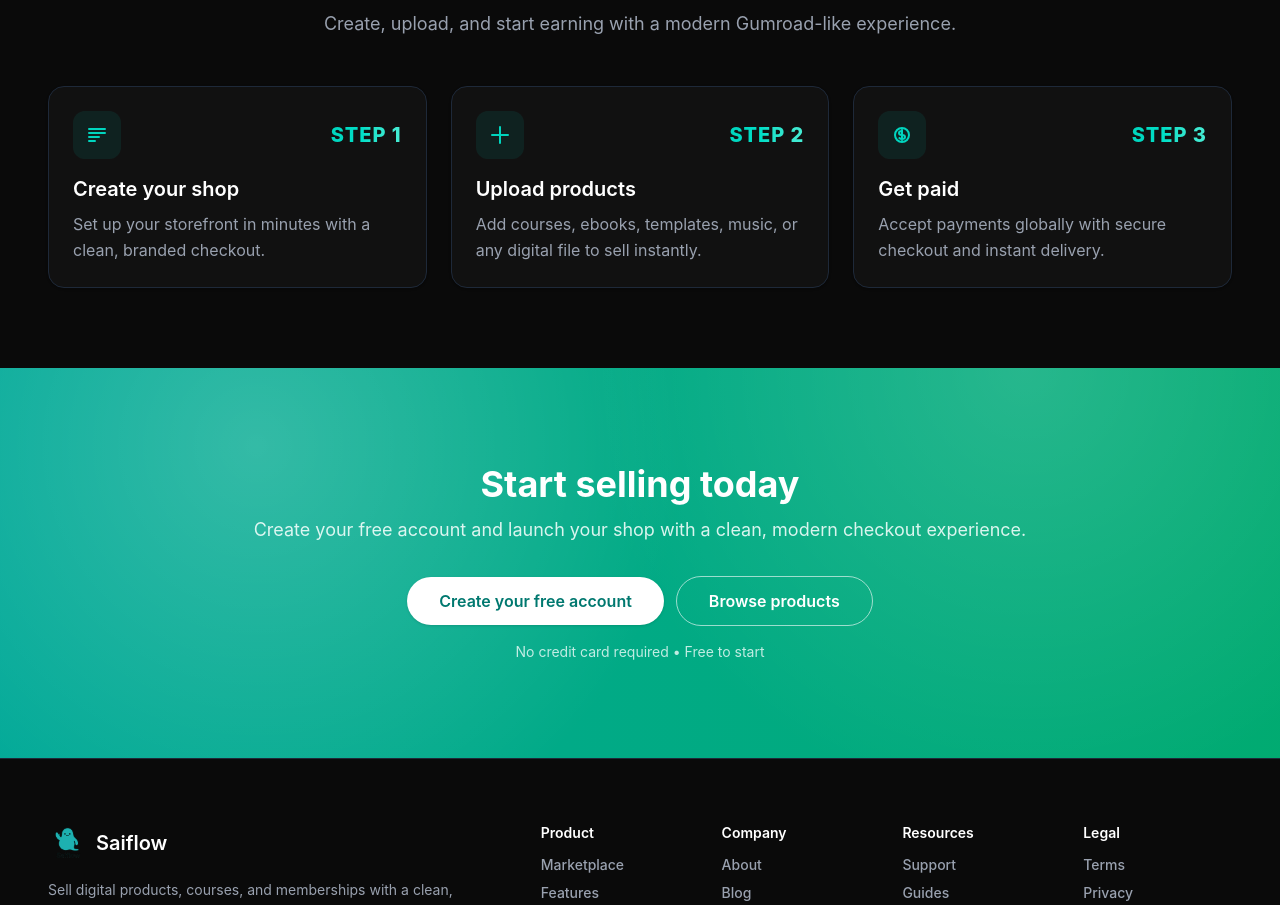
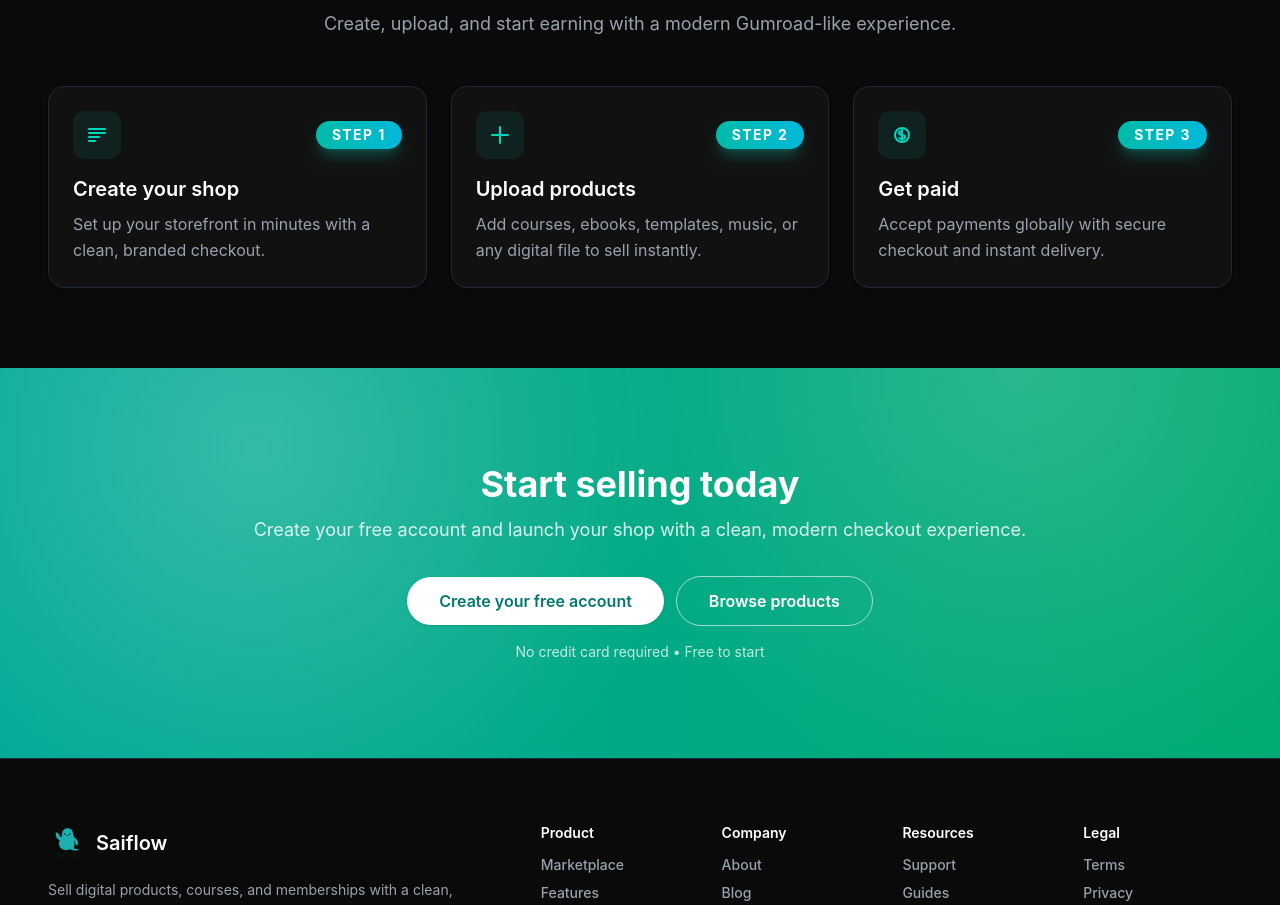
Before and after one commit to Daadk3/Saiflow, a Next.js app: page / in a window 1280 px wide. Shown: the part 2168-3073 px from the top of the page. Built offline with nearby package versions, Linux system fonts and the light colour scheme; no server answers; the database is empty.

Commit message:
Make step labels premium badge style

```diff
--- a/components/home/FeaturesSection.tsx
+++ b/components/home/FeaturesSection.tsx
@@ -50,7 +50,7 @@ export function FeaturesSection() {
                 <div className="h-12 w-12 rounded-xl bg-teal-500/10 text-teal-400 flex items-center justify-center">
                   {step.icon}
                 </div>
-                <span className="text-xl font-extrabold text-transparent bg-clip-text bg-gradient-to-r from-teal-400 to-teal-300 tracking-wider uppercase">
+                <span className="inline-block px-4 py-1 text-sm font-bold tracking-widest uppercase bg-gradient-to-r from-teal-500 to-cyan-500 text-white rounded-full shadow-lg shadow-teal-500/30 hover:scale-105 transition-transform duration-300">
                   Step {idx + 1}
                 </span>
               </div>
```
